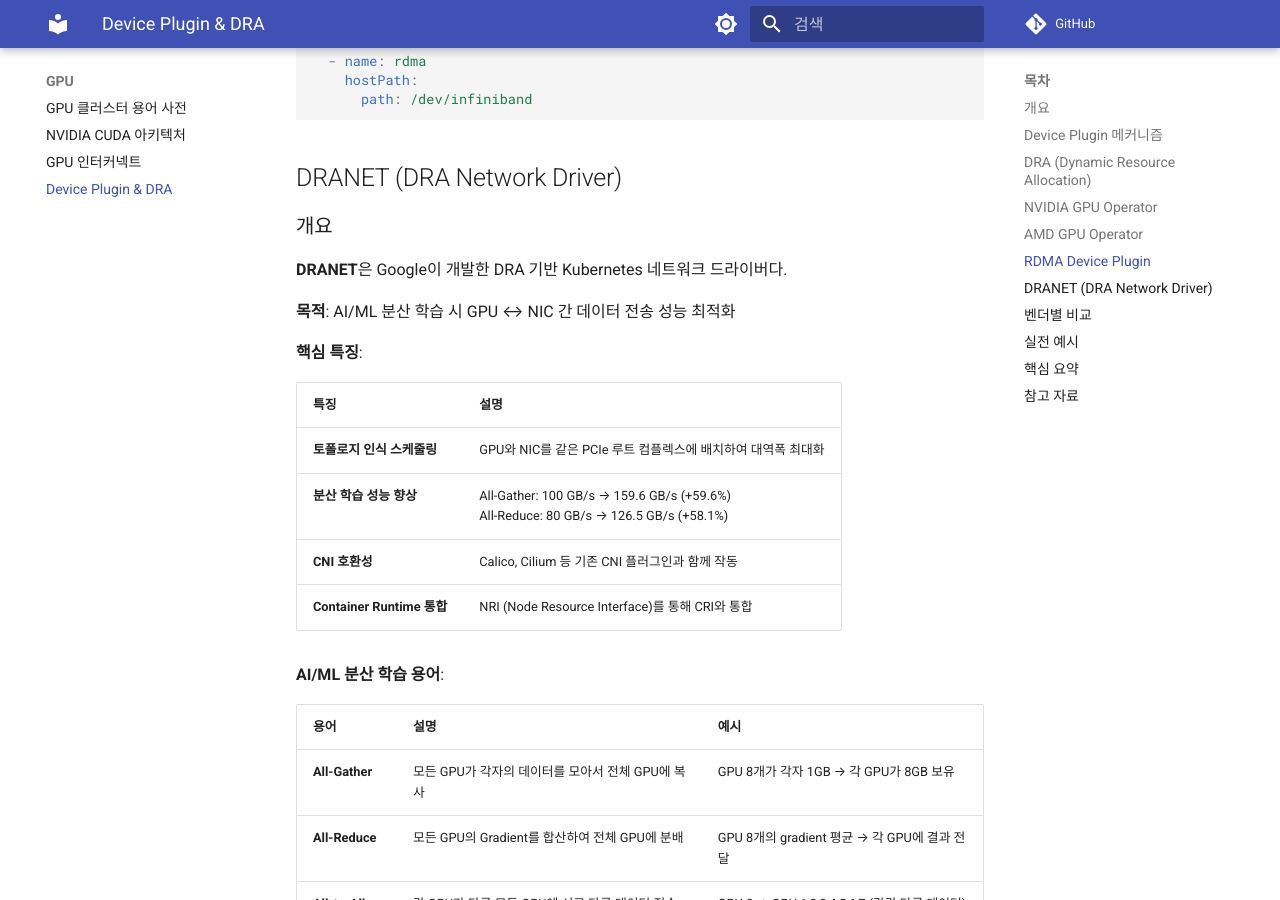
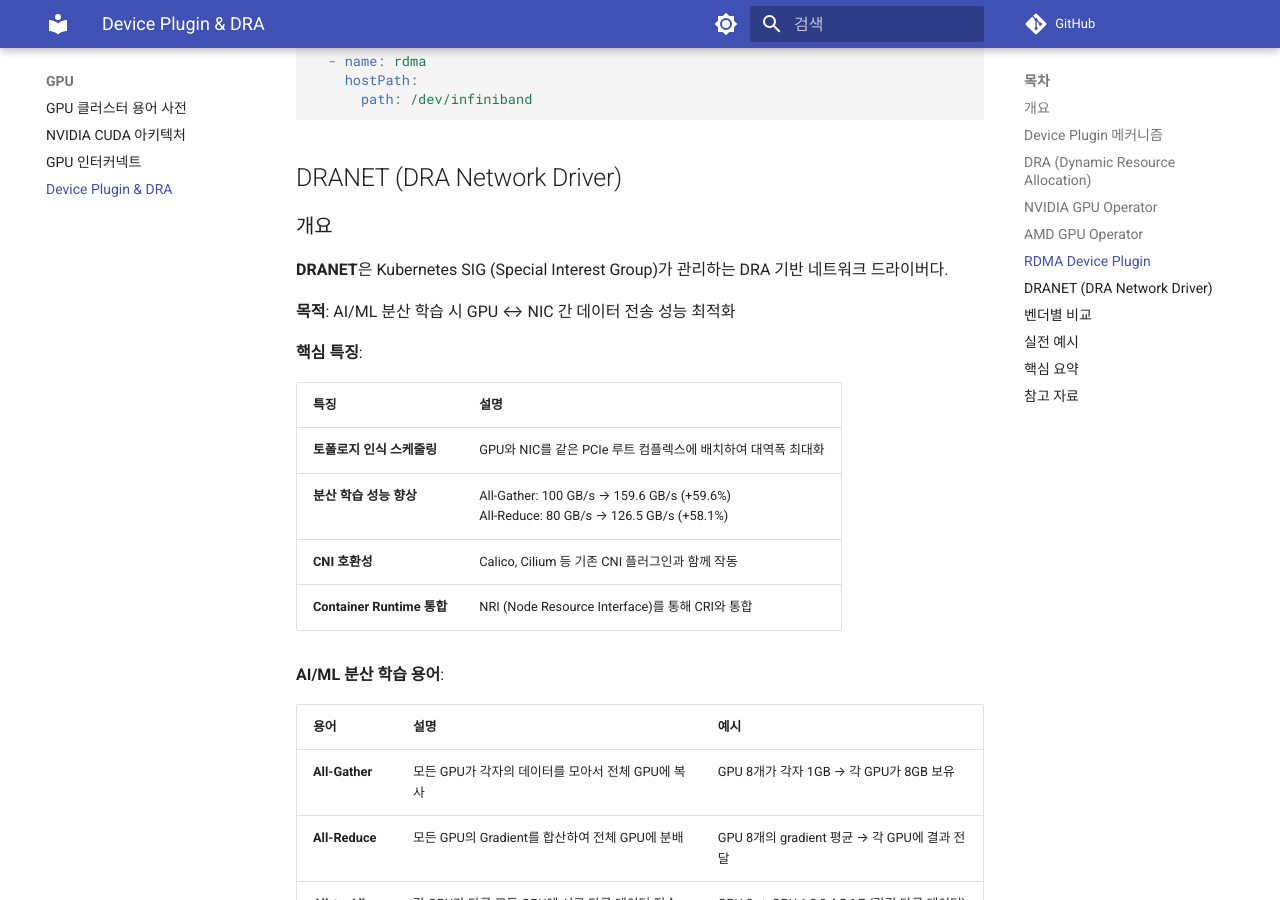
Before and after one commit to juwon8891/juwon8891.github.io, an MkDocs documentation site: the page built from docs/gpu/device-plugin-dra.md, in a window 1280 px wide and 900 px high, scrolled down 11961 px. Built offline with MkDocs 1.6.1 and Material for MkDocs 9.7.7, drawn with Linux system fonts in a browser that asks for light colours; comment, search, counter and statistics services are not loaded.

Commit message:
docs: Update DRANET repository link (google/dranet → kubernetes-sigs/dranet)
- Update reference link: github.com/google/dranet → github.com/kubernetes-sigs/dranet
- Change maintainer: 'Google이 개발한' → 'Kubernetes SIG가 관리하는'
- Update comparison table: Google → Kubernetes SIG
- Reflect repository migration to Kubernetes SIGs organization

```diff
--- a/docs/gpu/device-plugin-dra.md
+++ b/docs/gpu/device-plugin-dra.md
@@ -555,7 +555,7 @@ spec:
 
 ### 개요
 
-**DRANET**은 Google이 개발한 DRA 기반 Kubernetes 네트워크 드라이버다.
+**DRANET**은 Kubernetes SIG (Special Interest Group)가 관리하는 DRA 기반 네트워크 드라이버다.
 
 **목적**: AI/ML 분산 학습 시 GPU ↔ NIC 간 데이터 전송 성능 최적화
 
@@ -685,7 +685,7 @@ spec:
 
 | 항목 | RDMA Shared Device Plugin | DRANET |
 |------|---------------------------|--------|
-| **개발** | Mellanox/NVIDIA | Google |
+| **개발** | Mellanox/NVIDIA | Kubernetes SIG |
 | **메커니즘** | Device Plugin (정적) | DRA (동적) |
 | **대상 리소스** | RDMA NIC만 | NIC + GPU 통합 |
 | **토폴로지 인식** | X | O (GPU-NIC affinity) |
@@ -885,4 +885,4 @@ spec:
 - [NVIDIA GPU Operator](https://docs.nvidia.com/datacenter/cloud-native/gpu-operator/latest/)
 - [AMD GPU Operator](https://github.com/amd/amd-gpu-operator)
 - [RDMA Device Plugin](https://github.com/Mellanox/k8s-rdma-shared-dev-plugin)
-- [DRANET (DRA Network Driver)](https://github.com/google/dranet)
+- [DRANET (DRA Network Driver)](https://github.com/kubernetes-sigs/dranet)
```
